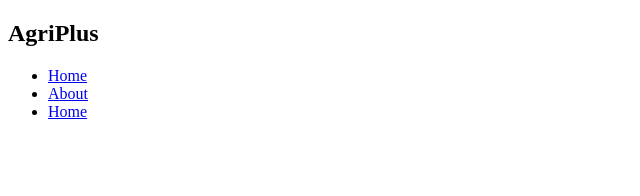
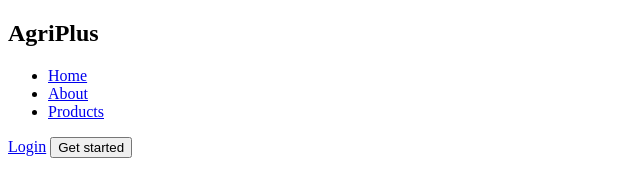
Before and after one commit to magdalinemwai/magdaline, a plain HTML site: page index.html in a window 1280 px wide. Shown: the whole page, without its empty margins (0-640 px from the left). Drawn offline with Linux system fonts and the light colour scheme.

Commit message:
modify html

```diff
--- a/index.html
+++ b/index.html
@@ -14,14 +14,15 @@
         </div>
         <div class="links">
             <ul>
-                <li><a href="home">Home</a></li>
-                <li><a href="about">About</a></li>
-                <li><a href="home">Home</a></li>
+                <li><a href="#home">Home</a></li>
+                <li><a href="#about">About</a></li>
+                <li><a href="#products">Products</a></li>
 
             </ul>
         </div>
         <div class="sign-up">
-
+            <a href="log-in">Login</a>
+            <button>Get started</button>
         </div>
     </nav>
 </body>
```
